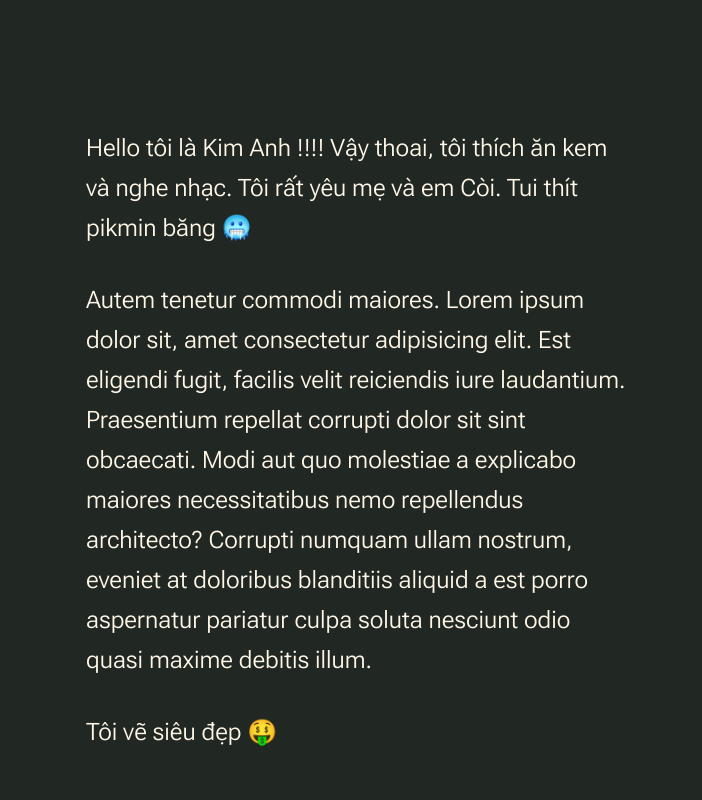
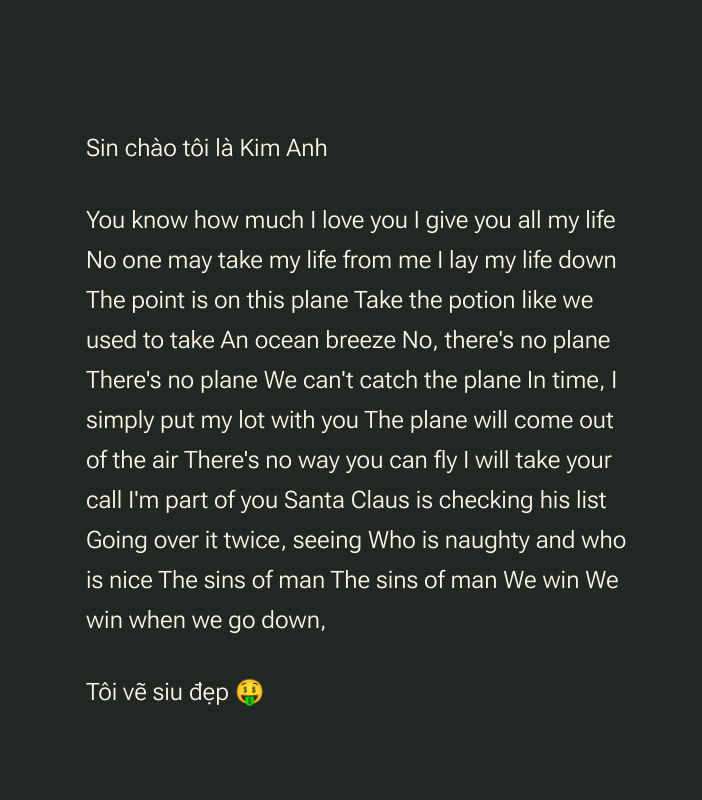
Before and after one commit to kimanhLe244/Trang-web-c-nh-n, a plain HTML site: page index.html in a window 1280 px wide. Shown: the part 960-1760 px from the top of the page, 578-1280 px from the left. Drawn offline with Linux system fonts and the light colour scheme.

Commit message:
linh tinh

```diff
--- a/index.html
+++ b/index.html
@@ -1,5 +1,6 @@
 <!DOCTYPE html>
 <html lang="en" class="no-js">
+
 
 <head>
 
@@ -100,9 +101,9 @@
                         <div class="s-intro__content-text">
                             <div class="s-intro__content-pretitle text-pretitle">Hello, I'm Kim Anh</div>
                             <h1 class="s-intro__content-title">
-                                Xin chào cã nhà <br>
-                                đã đến vứi trang web <br>
-                                của mìn.
+                                Chào mừng bạn <br>
+                                đã đến vứi vương quốc <br>
+                                của tìh iu giấc mơ và hy vọng 🤞🤞🦋🦄
 
                             </h1>
                         </div> <!-- s-intro__content-text -->
@@ -155,24 +156,43 @@
 
                         <div class="s-about__content-main grid-section-split__primary">
                             <p class="attention-getter">
-                                Hello tôi là Kim Anh !!!!
-                                Vậy thoai, tôi thích ăn kem và nghe nhạc. Tôi rất yêu mẹ và em Còi.
-                                Tui thít pikmin băng 🥶
+                                Sin chào tôi là Kim Anh
+
+
                             </p>
 
                             <p class="attention-getter">
-                                Autem tenetur commodi maiores. Lorem ipsum dolor sit, amet consectetur adipisicing elit.
-                                Est eligendi fugit, facilis velit reiciendis iure laudantium. Praesentium repellat
-                                corrupti dolor sit sint obcaecati. Modi aut quo molestiae a explicabo maiores
-                                necessitatibus
-                                nemo repellendus architecto? Corrupti numquam ullam nostrum, eveniet at doloribus
-                                blanditiis
-                                aliquid a est porro aspernatur pariatur culpa soluta nesciunt odio quasi maxime debitis
-                                illum.
+                                You know how much I love you
+                                I give you all my life
+                                No one may take my life from me
+                                I lay my life down
+                                The point is on this plane
+                                Take the potion like we used to take
+                                An ocean breeze
+
+                                No, there's no plane
+                                There's no plane
+                                We can't catch the plane
+                                In time, I simply put my lot with you
+
+                                The plane will come out of the air
+                                There's no way you can fly
+                                I will take your call
+                                I'm part of you
+
+                                Santa Claus is checking his list
+                                Going over it twice, seeing
+                                Who is naughty and who is nice
+
+                                The sins of man
+                                The sins of man
+                                We win
+                                We win when we go down,
+
                             </p>
 
                             <p class="attention-getter">
-                                Tôi vẽ siêu đẹp 🤑
+                                Tôi vẽ siu đẹp 🤑
                             </p>
                         </div> <!-- end s-about__content-main -->
 
@@ -181,7 +201,7 @@
 
                             <ul class="s-about__social social-list">
                                 <li>
-                                    <a href="https://www.facebook.com/kimm.ann.3363334/">
+                                    <a href="https://www.facebook.com/nicedreamradhead.444/">
                                         <svg xmlns="http://www.w3.org/2000/svg" width="24" height="24"
                                             viewBox="0 0 24 24" style="fill:rgba(0, 0, 0, 1);transform:;-ms-filter:">
                                             <path
```
